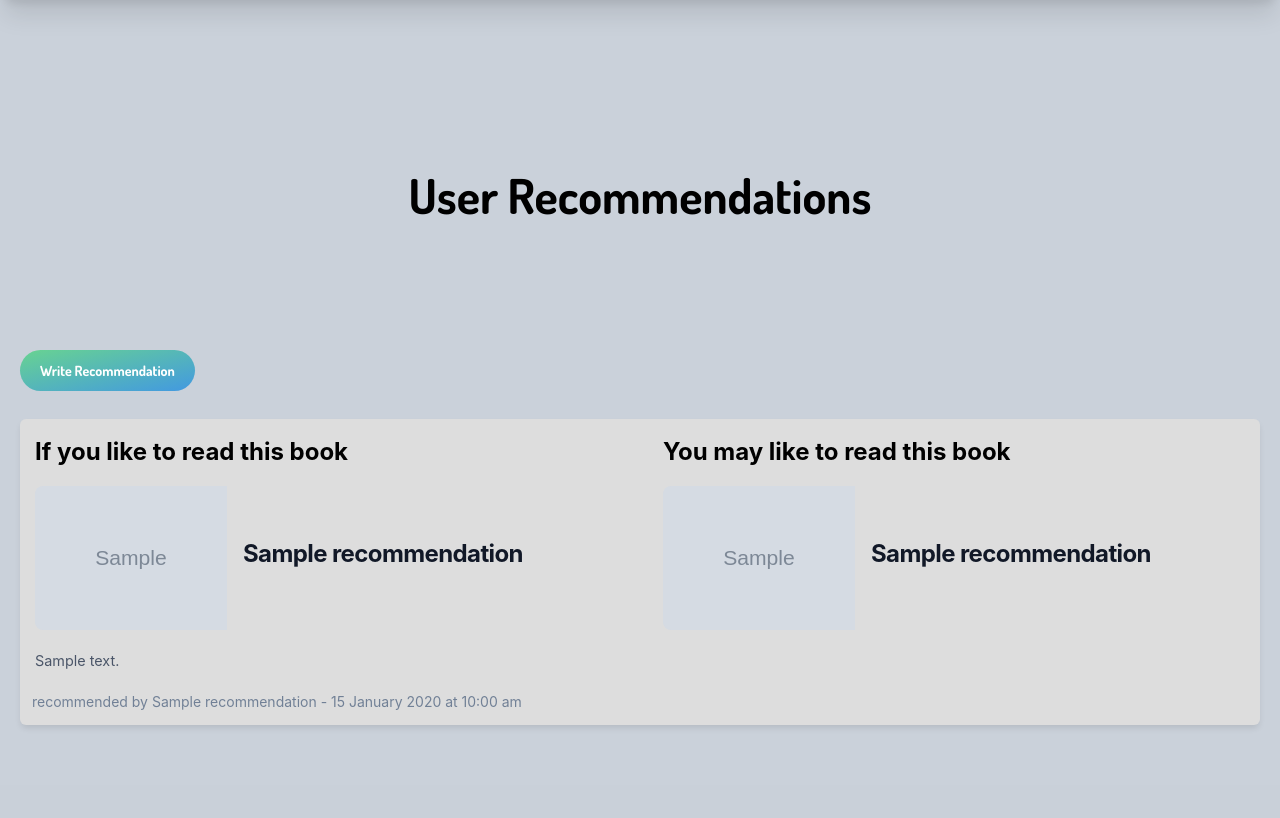
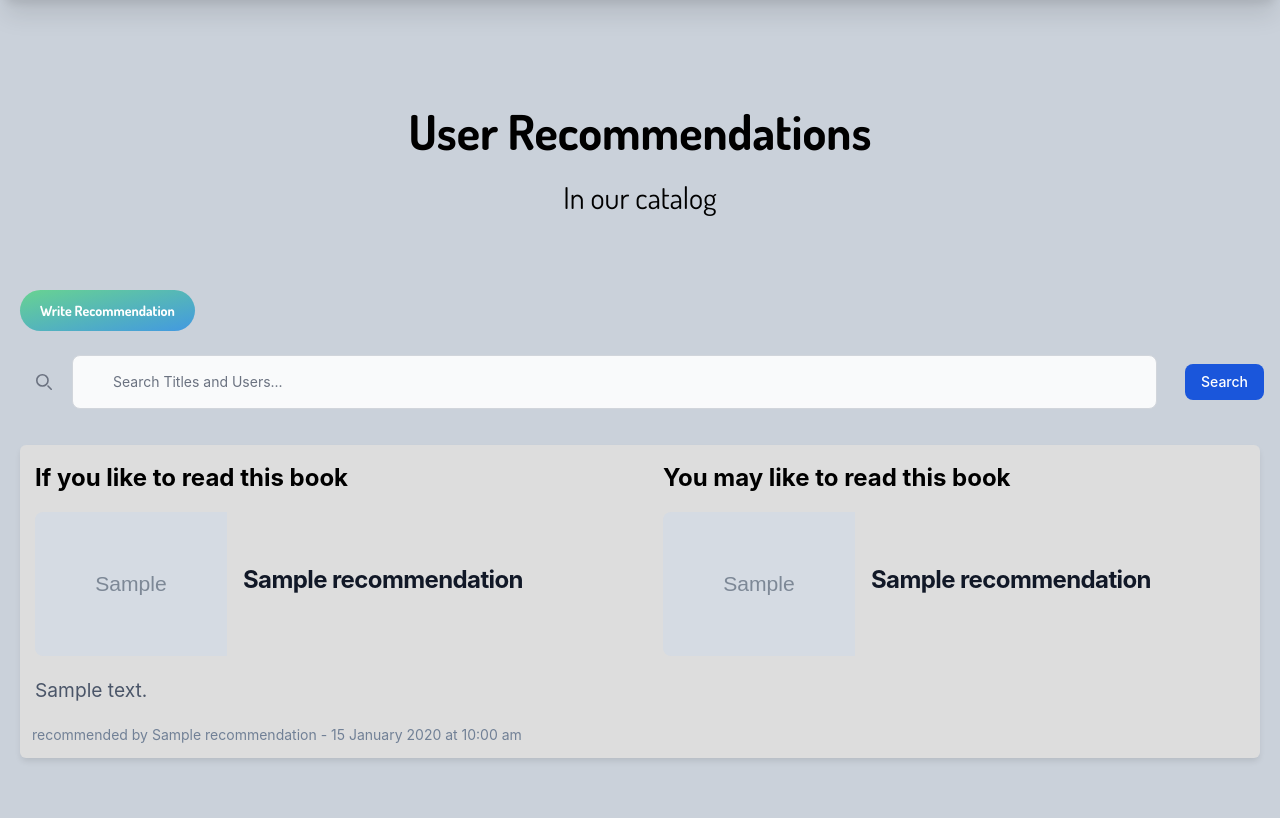
Before and after one commit to Litera-Bhinneka/Litera-Bhinneka-Web, a Django app: page /recommendation/show-recommendation/ in a window 1280 px wide. Shown: the part 64-882 px from the top of the page. Before the commit the page ends 791 px from the top, so only its background shows below. Run offline with Django 4.2, Linux system fonts and the light colour scheme; a user stored in the database is signed in; tables that the repository leaves empty hold one stand-in row (values such as "Sample post"); grey boxes marked "Sample" are stand-in pictures; some libraries are stand-ins or nearby versions.

Commit message:
add search filter

```diff
--- a/recommendation/templates/show_recommendation.html
+++ b/recommendation/templates/show_recommendation.html
@@ -9,16 +9,36 @@
     window.bookIdsUrl = "{% url 'recommendation:get_book_ids' %}";
     window.userInventoryUrl = "{% url 'recommendation:get_user_inventory_json' %}";
     window.bookImageUrl = "{% url 'recommendation:get_book_image' %}";
+    window.recommendationSearchUrl = "{% url 'recommendation:search_recommendation' %}?query=";
 </script>
 {% endblock meta%}
 {% block content %}
 <div class="text-center" id="judul">
     <strong class="text-2xl md:text-5xl lg:text-7xl xl:text-10xl">User Recommendations</strong>
+    <br>
+    <p class="judul-desc">In our catalog</p>
 </div>
 <div class="">
     <button data-modal-target="add-recommendation-modal" data-modal-toggle="add-recommendation-modal" class="custom-button" type="button">
         Write Recommendation
     </button>
+</div>
+<div class="justify-center mt-4 ml-4 mr-4">
+    <form id="searchForm" class="relative">
+        <label for="default-search" class="sr-only">Search</label>
+        <div class="flex items-center">
+            <div class="flex-shrink-0 ml-5">
+                <svg class="w-4 h-4 text-gray-500 dark:text-gray-400" aria-hidden="true" xmlns="http://www.w3.org/2000/svg" fill="none" viewBox="0 0 20 20">
+                    <path stroke="currentColor" stroke-linecap="round" stroke-linejoin="round" stroke-width="2" d="m19 19-4-4m0-7A7 7 0 1 1 1 8a7 7 0 0 1 14 0Z"/>
+                </svg>
+            </div>
+            <input type="search" id="default-search" class="ml-5 mr-5 w-full p-4 pl-10 text-sm text-gray-900 border border-gray-300 rounded-lg bg-gray-50 focus:ring-blue-500 focus:border-blue-500 dark:bg-gray-700 dark:border-gray-600 dark:placeholder-gray-400 dark:text-white dark:focus:ring-blue-500 dark:focus:border-blue-500" placeholder="Search Titles and Users...">
+            <button type="submit" class="text-white ml-2 bg-blue-700 hover:bg-blue-800 focus:ring-4 focus:outline-none focus:ring-blue-300 font-medium rounded-lg text-sm px-4 py-2 dark:bg-blue-600 dark:hover:bg-blue-700 dark:focus:ring-blue-800">Search</button>
+        </div>
+    </form>
+</div>
+
+<div id="searchResults" class="mt-4 ml-6">
 </div>
 <!-- Main modal -->
 <div id="add-recommendation-modal" tabindex="-1" aria-hidden="true" class="fixed top-0 left-0 right-0 z-50 hidden w-full p-4 overflow-x-hidden overflow-y-auto md:inset-0 h-[calc(100%-1rem)] max-h-full">
--- a/recommendation/urls.py
+++ b/recommendation/urls.py
@@ -1,5 +1,5 @@
 from django.urls import path
-from recommendation.views import show_recommendation, add_recommendation, get_recommendation_json, add_recommendation_ajax, get_user_inventory_json, get_book_image, add_recommendation_ajax, get_book_ids
+from recommendation.views import show_recommendation, add_recommendation, get_recommendation_json, add_recommendation_ajax, get_user_inventory_json, get_book_image, add_recommendation_ajax, get_book_ids, search_recommendation
 
 app_name = 'recommendation'
 
@@ -11,5 +11,6 @@ urlpatterns = [
     path('get-user-inventory-json/', get_user_inventory_json, name='get_user_inventory_json'),
     path('get-book-image/', get_book_image, name='get_book_image'),
     path('add_recommendation_ajax/<int:bookId1>/<int:bookId2>/', add_recommendation_ajax, name='add_recommendation_ajax'),
+    path('search-recommendation/', search_recommendation, name='search_recommendation'),
     path('get-book-ids/', get_book_ids, name='get_book_ids'),
 ]
--- a/recommendation/views.py
+++ b/recommendation/views.py
@@ -9,6 +9,7 @@ from django.urls import reverse
 from django.shortcuts import render, get_object_or_404, redirect
 from django.views.decorators.csrf import csrf_exempt
 from django.contrib.auth.decorators import login_required
+from django.db.models import Q
 
 # Create your views here.
 @login_required(login_url='/authentication/login/')
@@ -50,6 +51,22 @@ def add_recommendation_ajax(request, bookId1, bookId2):
         return HttpResponse(b"CREATED", status=201)
     return HttpResponseNotFound()
 
+def search_recommendation(request):
+    if request.method == 'GET':
+        query = request.GET.get('query', '')
+
+        if query:
+            recs = Recommendation.objects.filter(Q(book_title__icontains=query) | Q(another_book_title__icontains=query) | Q(recommender_name__icontains=query))
+        else:
+            recs = Recommendation.objects.all()
+        print(recs)
+        recs_list = [{'pk': rec.pk, 'book_title': rec.book_title, 'another_book_title': rec.another_book_title, 'book_id': rec.book_id, 'another_book_id': rec.another_book_id, 'book_image': rec.book_image, 'another_book_image': rec.another_book_image, 'recommender_name': rec.recommender_name, 'recommendation_scale': rec.recommendation_scale, 'description': rec.description, 'recommendation_date': rec.recommendation_date} for rec in recs]
+        for rec in recs_list:
+            print(rec['description'])
+        return JsonResponse({'recommendations': recs_list})
+    else:
+        return JsonResponse({'error': 'Metode permintaan tidak valid'}, status=400)
+
 def get_user_inventory_json(request):
     user = request.user
     inventory = Inventory.objects.filter(user=user)
--- a/static/recommend_script.js
+++ b/static/recommend_script.js
@@ -207,14 +207,80 @@ async function addRecommendationAjax() {
     document.getElementById("description").value = ""
     return false
 }
-// function addRecommendation() {
-//     fetch("{% url 'recommendation:add_recommendation_ajax' %}", {
-//         method: "POST",
-//         body: new FormData(document.querySelector('#form'))
-//     }).then(refreshRecommendations)
+// Search form
+document.getElementById("searchForm").addEventListener("submit", function (event) {
+    event.preventDefault(); // Prevent the form from submitting the traditional way
+    // Get the search query from the input field
+    const searchQuery = document.getElementById("default-search").value;
+    const searchResultsElement = document.getElementById("searchResults");
+    searchResultsElement.innerHTML = "";
+    // Perform the search logic here
+    fetch(window.recommendationSearchUrl + searchQuery)
+      .then((res) => res.json())
+      .then((data) => {
+        const cardcontainer = document.getElementById("card-container");
+        cardcontainer.innerHTML = "";
 
-//     document.getElementById("form").reset()
-//     return false
-// }
+        if (data.recommendations.length > 0) {
+            let htmlString = ''
+            data.recommendations.forEach((rec) => {
+                let datetime = rec.recommendation_date;
+                let formattedDate = (new Date(datetime)).toLocaleDateString('en-GB', {
+                    day: 'numeric',
+                    month: 'long',
+                    year: 'numeric',
+                    hour: 'numeric',
+                    minute: 'numeric',
+                    hour12: true,
+                });
+                if(rec.description == undefined){
+                    rec.description = ""
+                }
+                htmlString += `
+                <div class="w-full p-4 mb-4">
+                    <div class="card">
+                        <div class="grid grid-cols-2 gap-4">
+                            <div class="card-content">
+                                <div class="card-title">If you like to read this book </div>
+                                <a href="/review/book-review/${rec.book_id}" class="flex flex-col items-center rounded-lg md:flex-row md:max-w-xl dark:border-gray-700 dark:bg-gray-800 dark:hover:bg-gray-700">
+                                    <img class="object-cover w-full rounded-t-lg h-96 md:h-auto md:w-48 md:rounded-none md:rounded-l-lg" src="${rec.book_image}" id="book-image2" alt="book image">
+                                    <div class="flex flex-col justify-between p-4 leading-normal">
+                                        <h5 class="mb-2 text-2xl font-bold tracking-tight text-gray-900 dark:text-white">${rec.book_title}</h5>
+                                    </div>
+                                </a>
+                            </div>
+                            <div class="card-content">
+                                <div class="card-title">You may like to read this book </div>
+                                <a href="/review/book-review/${rec.another_book_id}" class="flex flex-col items-center rounded-lg md:flex-row md:max-w-xl dark:border-gray-700 dark:bg-gray-800 dark:hover:bg-gray-700">
+                                    <img class="object-cover w-full rounded-t-lg h-96 md:h-auto md:w-48 md:rounded-none md:rounded-l-lg" src="${rec.another_book_image}" id="book-image2" alt="book image">
+                                    <div class="flex flex-col justify-between p-4 leading-normal">
+                                        <h5 class="mb-2 text-2xl font-bold tracking-tight text-gray-900 dark:text-white">${rec.another_book_title}</h5>
+                                    </div>
+                                </a>
+                            </div>
+                        </div>
+                            <div class="card-desc">
+                                ${rec.description}
+                            </div>
+                            <div class="card-footer">
+                                <span class="card-date">recommended by ${rec.recommender_name} - ${formattedDate}</span>
+                            </div>
+                    </div>
+                </div>`;
+                document.getElementById("card-container").innerHTML = htmlString;
+            });
+        } else {
+          searchResultsElement.innerHTML += `<p>There are no results for your search query.</p>`;
+        }
+    });
+
+    // Update the DOM with search results
+
+    if(searchQuery != ""){
+        searchResultsElement.innerHTML += `<p>Search results for: <strong>${searchQuery}</strong></p>`;
+    }
+    // You can further customize the HTML structure based on your needs
+});
+
 refreshInventory()
 refreshRecommendations()
--- a/static/recommend_styles.css
+++ b/static/recommend_styles.css
@@ -1,8 +1,13 @@
 #judul {
-    margin-top: 100px;
-    margin-bottom: 100px;
+    margin-top: 70px;
+    margin-bottom: 70px;
     font-family: 'Dosis', sans-serif;
-    font-size: 100px;
+    font-size: 70px;
+}
+
+.judul-desc{
+    font-family: 'Dosis', sans-serif;
+    font-size: 30px;
 }
 
 .card-container {
@@ -41,7 +46,7 @@
 
 .card-desc {
     color: #4a5568;
-    font-size: 0.900rem;
+    font-size: 1.2rem;
     margin-top: 15px;
     margin-left: 15px;
     margin-bottom: 5px;
@@ -101,3 +106,13 @@
     background-image: linear-gradient(to bottom left, #d81111, #8E24AA);
     box-shadow: 0 0 0 4px rgba(75, 85, 99, 0.1);
 }
+
+nav {
+    position: sticky;
+    top: 0;
+    z-index: 1000;
+}
+
+#add-recommendation-modal{
+    z-index: 1002;
+}
```
